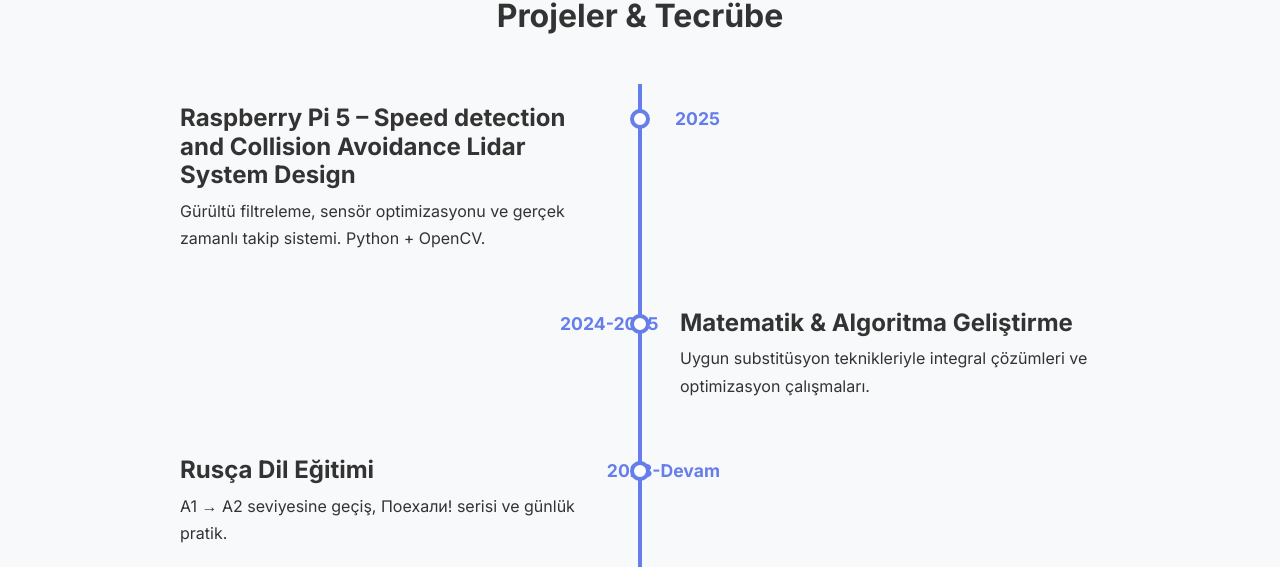
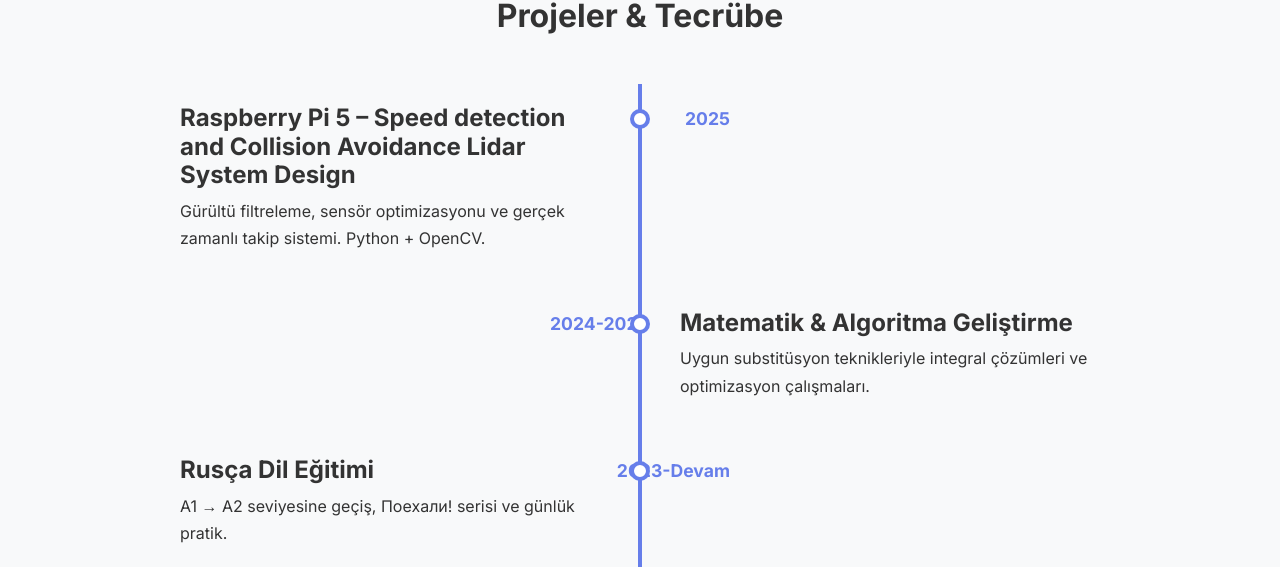
Before and after one commit to kadirbedir/kadirbedir.github.io, a Jekyll site: the page built from index.md, in a window 1280 px wide and 900 px high, scrolled down 967 px. Shown: the part 148-715 px from the top of the window. Built offline with Jekyll 4.4.1, drawn with Linux system fonts in a browser that asks for light colours.

Commit message:
Update style.css

```diff
--- a/assets/css/style.css
+++ b/assets/css/style.css
@@ -83,3 +83,12 @@ h1, h2, h3, h4 { font-weight: 700; }
   .timeline-item::after { left: 21px; }
   .timeline-year { left: -60px; }
 }
+/* Timeline yıl düzeltmesi */
+.timeline-item:nth-child(odd) .timeline-year { right: -90px; }
+.timeline-item:nth-child(even) .timeline-year { left: -90px; }
+@media (max-width: 768px) {
+  .timeline-year {
+    left: -70px !important;
+    font-size: 1rem;
+  }
+}
```
